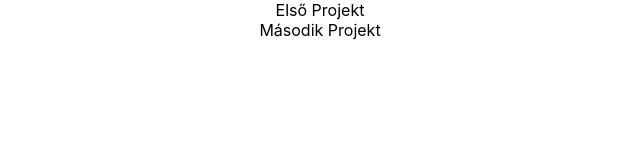
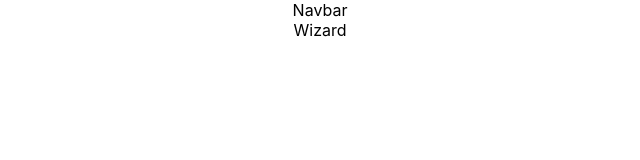
Before and after one commit to KacagoHollo/project-overview, a React (Create React App) app: page /login in a window 1280 px wide. Shown: the top 160 px of the page, without its empty margins (320-960 px from the left). Built offline with nearby package versions, Linux system fonts and the light colour scheme.

Commit message:
route system

```diff
--- a/package.json
+++ b/package.json
@@ -9,6 +9,7 @@
     "axios": "^1.1.3",
     "react": "^18.2.0",
     "react-dom": "^18.2.0",
+    "react-router-dom": "^6.4.2",
     "react-scripts": "5.0.1",
     "web-vitals": "^2.1.4"
   },
--- a/src/App.jsx
+++ b/src/App.jsx
@@ -1,7 +1,11 @@
 import './App.css';
 import React, {useState} from 'react';
-import project from './data/project'
-import Display from './pages/Display';
+import { Routes, Route } from 'react-router-dom';
+
+import Navbar from './components/Navbar';
+
+import Home from './pages/Home';
+import Wizard from './pages/Wizard';
 
 function App() {
 
@@ -20,9 +24,12 @@ function App() {
 
   return (
     <div className="App">
-      {project.projektek.map((item, i) => (
-              <Display item={item} key={i}/>
-            ))}
+      <Navbar/>
+        <Routes>
+          <Route path='/' element={<Home />} />
+          <Route path='/login' element={<Wizard />}/>
+        </Routes>
+
     </div>
   );
 }
--- a/src/pages/Display.jsx
+++ b/src/components/Display.jsx
@@ -2,7 +2,7 @@ import React from 'react';
 
 function Display({item}) {
   return (
-    <div>
+    <div className='dp'>
         <p>{item.név}</p>
     </div>
   )
--- /dev/null
+++ b/src/components/Navbar.jsx
@@ -0,0 +1,9 @@
+import React from 'react'
+
+function Navbar() {
+  return (
+    <div>Navbar</div>
+  )
+}
+
+export default Navbar
--- a/src/index.js
+++ b/src/index.js
@@ -2,10 +2,11 @@ import React from 'react';
 import ReactDOM from 'react-dom/client';
 import './index.css';
 import App from './App';
+import { BrowserRouter } from "react-router-dom";
 
 const root = ReactDOM.createRoot(document.getElementById('root'));
 root.render(
-  <React.StrictMode>
-    <App />
-  </React.StrictMode>
+    <BrowserRouter>
+      <App />
+    </BrowserRouter>
 );
--- /dev/null
+++ b/src/pages/Home.jsx
@@ -0,0 +1,16 @@
+import React, {useState} from 'react';
+
+import project from '../data/project'
+import Display from '../components/Display';
+
+function Home() {
+  return (
+    <div>
+        {project.projektek.map((item, i) => (
+              <Display item={item} key={i}/>
+            ))}
+    </div>
+  )
+}
+
+export default Home;
--- /dev/null
+++ b/src/pages/Wizard.jsx
@@ -0,0 +1,9 @@
+import React from 'react';
+
+function Wizard() {
+  return (
+    <div>Wizard</div>
+  )
+}
+
+export default Wizard;
```
Also changed, not shown: 1 other file (tests, documents, lock files or other folders).
